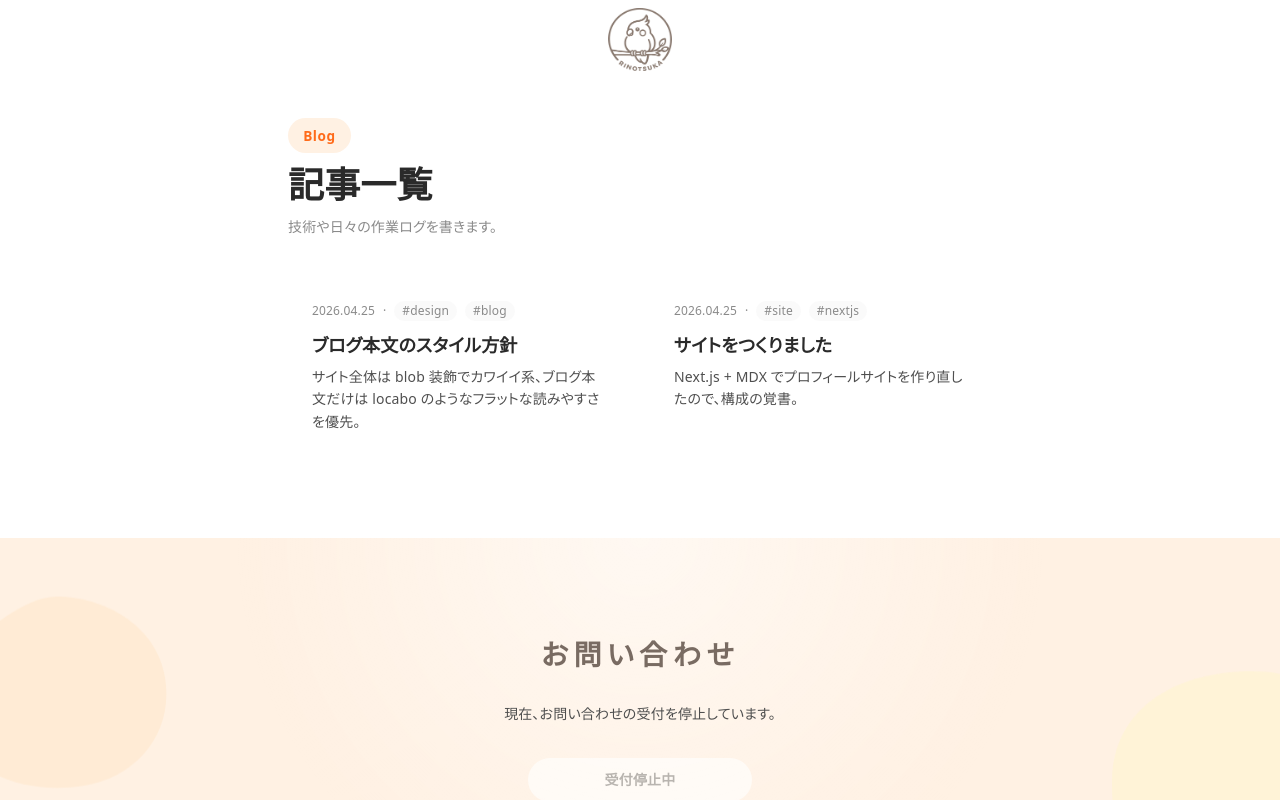
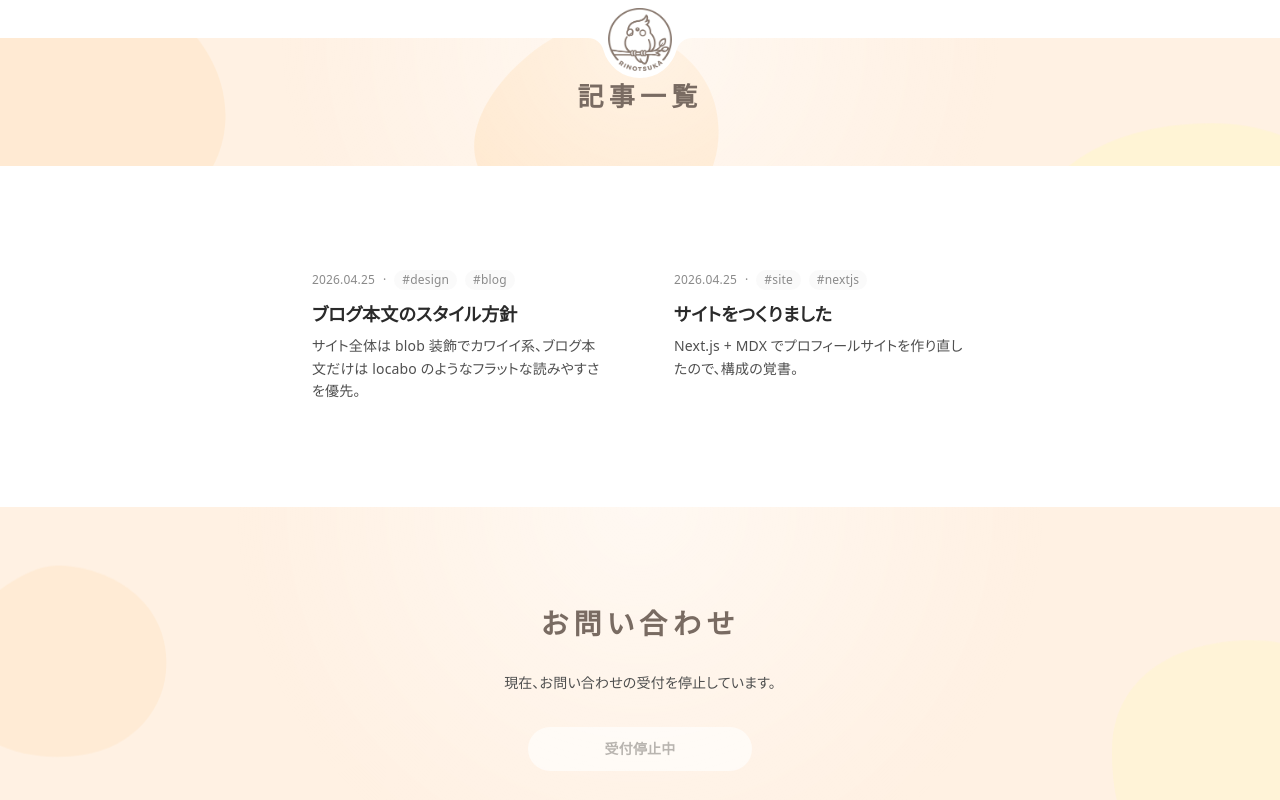
Before and after one commit to rinotsuka/rinotsuka.github.io, a Next.js app: page /blog in a window 1280 px wide. Shown: the top 800 px of the page. Built offline with nearby package versions, Linux system fonts and the light colour scheme; a web font is replaced by a local one.

Commit message:
feat(blog): /blog/ ページのヘッダーを Hero に置き換え
Hero に title prop を追加してタイトル差し替え可能にし、ブログ一覧では
「記事一覧」を表示。従来の pill「Blog」と説明文は不要なため削除。

```diff
--- a/app/blog/page.tsx
+++ b/app/blog/page.tsx
@@ -1,5 +1,6 @@
 import { getAllPosts } from "@/lib/blog/load";
 import { PostCard } from "@/components/blog/PostCard";
+import { Hero } from "@/components/hero/Hero";
 
 export const metadata = {
   title: "Blog | rinotsuka",
@@ -10,16 +11,10 @@ export default function BlogIndexPage() {
   const posts = getAllPosts();
 
   return (
+    <>
+      <Hero title="記事一覧" />
       <section className="py-16 md:py-20">
         <div className="mx-auto max-w-content px-4">
-        <header className="mb-10">
-          <span className="pill">Blog</span>
-          <h1 className="mt-3 text-3xl font-bold md:text-4xl">記事一覧</h1>
-          <p className="mt-3 text-sm text-ink-mute">
-            技術や日々の作業ログを書きます。
-          </p>
-        </header>
-
           {posts.length === 0 ? (
             <p className="text-ink-soft">まだ記事がありません。</p>
           ) : (
@@ -31,5 +26,6 @@ export default function BlogIndexPage() {
           )}
         </div>
       </section>
+    </>
   );
 }
--- a/components/hero/Hero.tsx
+++ b/components/hero/Hero.tsx
@@ -1,6 +1,7 @@
+import type { ReactNode } from "react";
 import { Blob } from "@/components/decor/Blob";
 
-export function Hero() {
+export function Hero({ title }: { title?: ReactNode } = {}) {
   return (
     <section className="relative isolate flex items-center justify-center overflow-hidden bg-primary-soft min-h-[128px] pb-2">
       <Blob
@@ -25,7 +26,11 @@ export function Hero() {
       />
       <div className="relative mx-auto flex max-w-content flex-col items-center justify-center px-4 text-center">
         <h1 className="font-handwritten text-[26px] font-bold leading-[1.6] tracking-[0.2em] text-[#796B62]">
-          えんじにあ<br className="sm:hidden" /> <span className="text-[20px]">no</span> <br className="sm:hidden" />ぽーとふぉりお
+          {title ?? (
+            <>
+              えんじにあ<br className="sm:hidden" /> <span className="text-[20px]">no</span> <br className="sm:hidden" />ぽーとふぉりお
+            </>
+          )}
         </h1>
       </div>
     </section>
```
Lines whose indentation alone changed are shown as unchanged.
